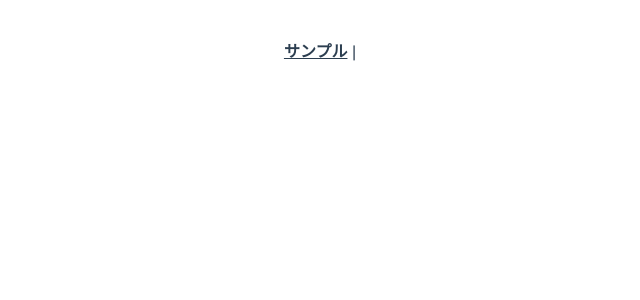
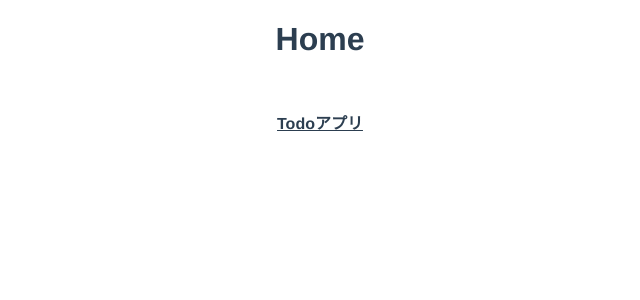
Before and after one commit to hiroshimuto9/vue-composition-api, a Vue app: page / in a window 1280 px wide. Before the commit this address had no page. Shown: the top 300 px of the page, without its empty margins (320-960 px from the left). Built offline with nearby package versions, Linux system fonts and the light colour scheme.

Commit message:
add: トップページの作成

```diff
--- a/src/App.vue
+++ b/src/App.vue
@@ -1,8 +1,5 @@
 <template>
-  <div id="nav">
-    <router-link to="/todos">サンプル</router-link> |
-  </div>
-  <router-view/>
+  <router-view />
 </template>
 
 <style>
@@ -13,17 +10,4 @@
   text-align: center;
   color: #2c3e50;
 }
-
-#nav {
-  padding: 30px;
-}
-
-#nav a {
-  font-weight: bold;
-  color: #2c3e50;
-}
-
-#nav a.router-link-exact-active {
-  color: #42b983;
-}
 </style>
--- a/src/router/index.ts
+++ b/src/router/index.ts
@@ -1,7 +1,13 @@
 import { createRouter, createWebHistory, RouteRecordRaw } from 'vue-router'
+import Home from '@/views/home.vue'
 import Todos from '@/views/todo/todos.vue'
 
 const routes: Array<RouteRecordRaw> = [
+  {
+    path: '/',
+    name: 'Home',
+    component: Home
+  },
   {
     path: '/todos',
     name: 'Todos',
--- /dev/null
+++ b/src/views/home.vue
@@ -0,0 +1,20 @@
+<template>
+  <h1>Home</h1>
+  <div id="nav">
+    <router-link to="/todos">Todoアプリ</router-link>
+  </div>
+</template>
+<style>
+#nav {
+  padding: 30px;
+}
+
+#nav a {
+  font-weight: bold;
+  color: #2c3e50;
+}
+
+#nav a.router-link-exact-active {
+  color: #42b983;
+}
+</style>
```
